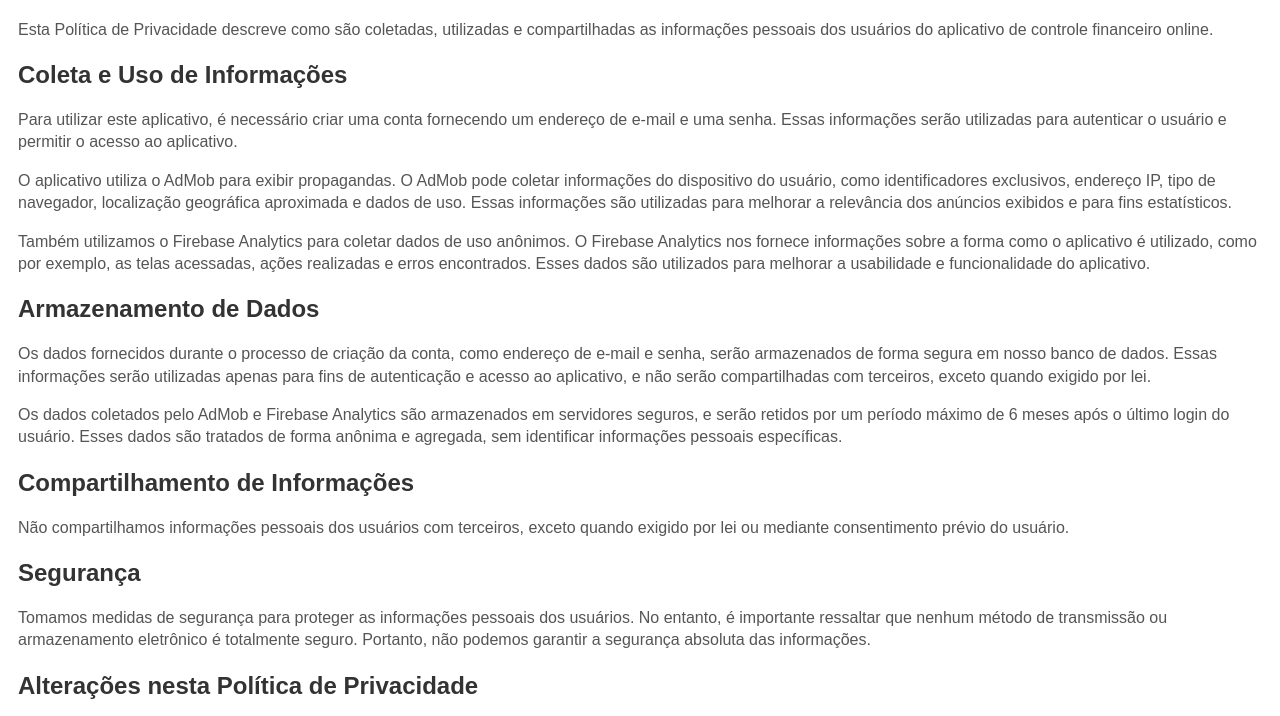
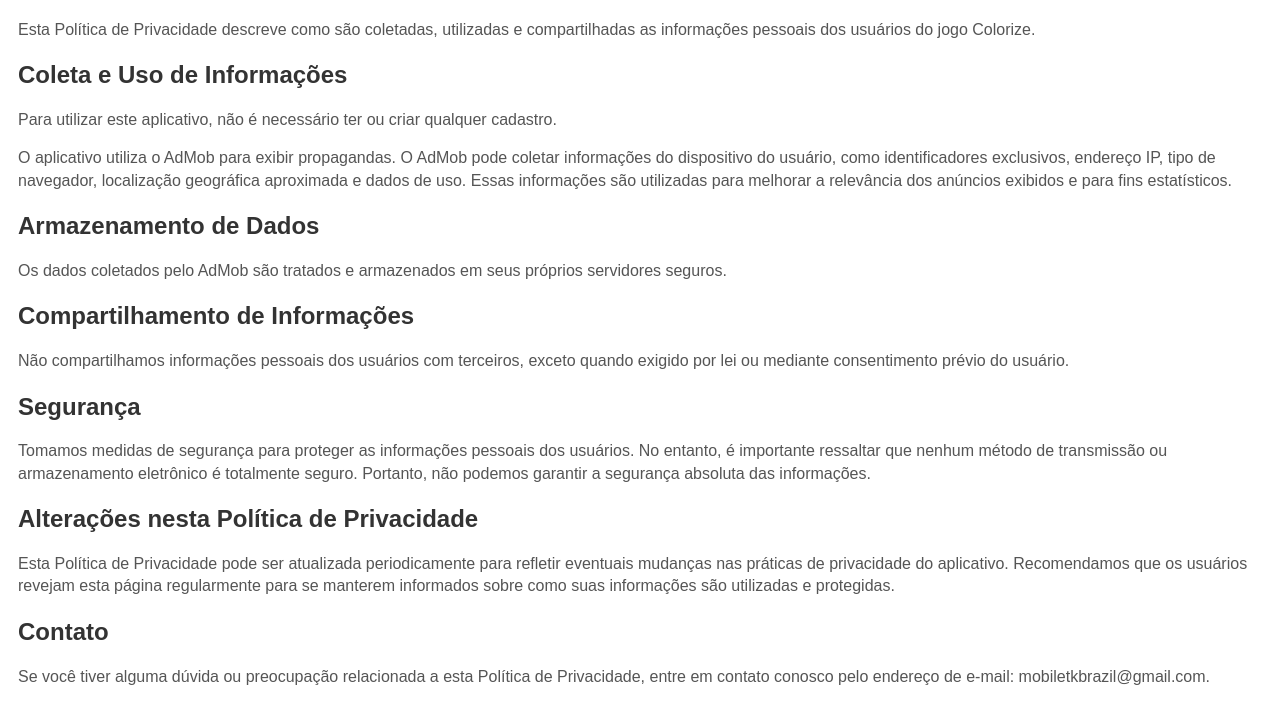
Before and after one commit to alkunde/colorize.github.io, a plain HTML site: page index.html in a window 1280 px wide. Shown: the part 79-795 px from the top of the page. Drawn offline with Linux system fonts and the light colour scheme.

Commit message:
Update index.html

```diff
--- a/index.html
+++ b/index.html
@@ -24,21 +24,17 @@
 <body>
     <h1>Política de Privacidade</h1>
 
-    <p>Esta Política de Privacidade descreve como são coletadas, utilizadas e compartilhadas as informações pessoais dos usuários do aplicativo de controle financeiro online.</p>
+    <p>Esta Política de Privacidade descreve como são coletadas, utilizadas e compartilhadas as informações pessoais dos usuários do jogo Colorize.</p>
 
     <h2>Coleta e Uso de Informações</h2>
 
-    <p>Para utilizar este aplicativo, é necessário criar uma conta fornecendo um endereço de e-mail e uma senha. Essas informações serão utilizadas para autenticar o usuário e permitir o acesso ao aplicativo.</p>
+    <p>Para utilizar este aplicativo, não é necessário ter ou criar qualquer cadastro.</p>
 
     <p>O aplicativo utiliza o AdMob para exibir propagandas. O AdMob pode coletar informações do dispositivo do usuário, como identificadores exclusivos, endereço IP, tipo de navegador, localização geográfica aproximada e dados de uso. Essas informações são utilizadas para melhorar a relevância dos anúncios exibidos e para fins estatísticos.</p>
 
-    <p>Também utilizamos o Firebase Analytics para coletar dados de uso anônimos. O Firebase Analytics nos fornece informações sobre a forma como o aplicativo é utilizado, como por exemplo, as telas acessadas, ações realizadas e erros encontrados. Esses dados são utilizados para melhorar a usabilidade e funcionalidade do aplicativo.</p>
-
     <h2>Armazenamento de Dados</h2>
 
-    <p>Os dados fornecidos durante o processo de criação da conta, como endereço de e-mail e senha, serão armazenados de forma segura em nosso banco de dados. Essas informações serão utilizadas apenas para fins de autenticação e acesso ao aplicativo, e não serão compartilhadas com terceiros, exceto quando exigido por lei.</p>
-
-    <p>Os dados coletados pelo AdMob e Firebase Analytics são armazenados em servidores seguros, e serão retidos por um período máximo de 6 meses após o último login do usuário. Esses dados são tratados de forma anônima e agregada, sem identificar informações pessoais específicas.</p>
+    <p>Os dados coletados pelo AdMob são tratados e armazenados em seus próprios servidores seguros.</p>
 
     <h2>Compartilhamento de Informações</h2>
 
```
